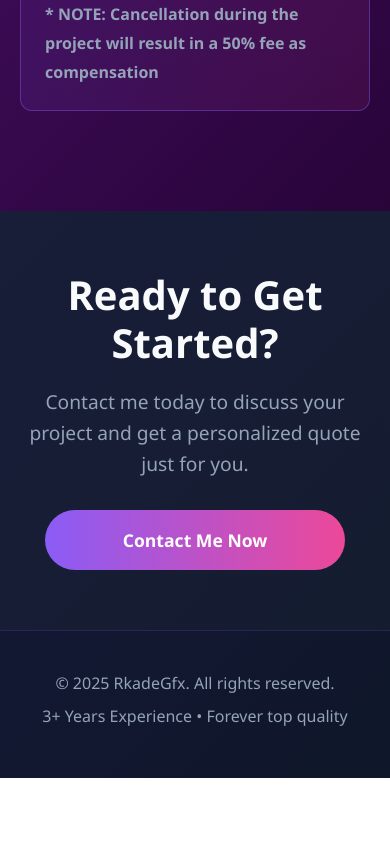
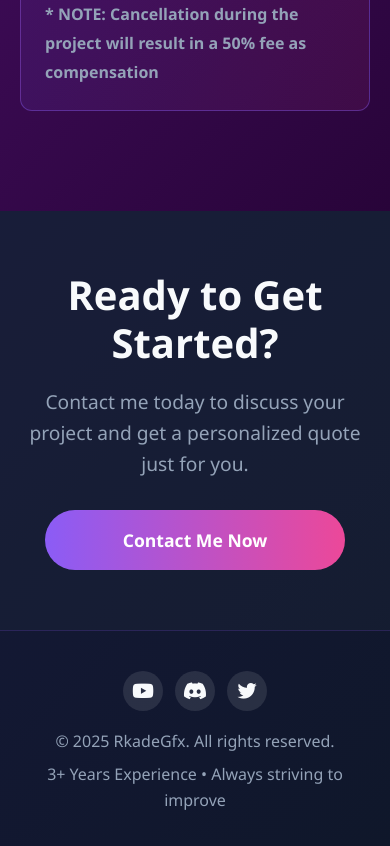
Before and after one commit to DevTony269/RkadeGfx-Portfolio, a plain HTML site: page commissions.html in a window 390 px wide. Shown: the part 3229-4075 px from the top of the page. Before the commit the page ends 4007 px from the top, so only its background shows below. Drawn offline with Linux system fonts and the light colour scheme.

Commit message:
Commissions social icon change

```diff
--- a/commissions.html
+++ b/commissions.html
@@ -7,6 +7,86 @@
     <title>Commissions | RkadeGfx</title>
     <link rel="stylesheet" href="https://cdnjs.cloudflare.com/ajax/libs/font-awesome/6.4.0/css/all.min.css">
     <link rel="stylesheet" href="css/style.css">
+    <style>
+        /* Footer Social Icons */
+        .footer-social {
+            display: flex;
+            justify-content: center;
+            gap: 20px;
+            margin-bottom: 25px;
+        }
+
+        .social-icon {
+            display: inline-flex;
+            align-items: center;
+            justify-content: center;
+            width: 48px;
+            height: 48px;
+            border-radius: 50%;
+            background: rgba(255, 255, 255, 0.1);
+            color: var(--light);
+            font-size: 1.5rem;
+            transition: all 0.3s ease;
+            text-decoration: none;
+        }
+
+        .social-icon:hover {
+            transform: translateY(-5px);
+            background: rgba(255, 255, 255, 0.2);
+        }
+
+        /* Individual icon colors on hover */
+        .social-icon:hover:nth-child(1) {
+            /* YouTube */
+            background: #FF0000;
+            color: white;
+            border-color: #FF0000;
+            box-shadow: 0 10px 20px rgba(255, 0, 0, 0.3);
+        }
+
+        .social-icon:hover:nth-child(2) {
+            /* Discord */
+            background: #5865F2;
+            color: white;
+            border-color: #5865F2;
+            box-shadow: 0 10px 20px rgba(88, 101, 242, 0.3);
+        }
+
+        .social-icon:hover:nth-child(3) {
+            /* Twitter/X */
+            background: #1DA1F2;
+            color: white;
+            border-color: #1DA1F2;
+            box-shadow: 0 10px 20px rgba(29, 161, 242, 0.3);
+        }
+
+        /* Responsive adjustments */
+        @media (max-width: 768px) {
+            .footer-social {
+                gap: 15px;
+                margin-bottom: 20px;
+            }
+
+            .social-icon {
+                width: 44px;
+                height: 44px;
+                font-size: 1.3rem;
+            }
+        }
+
+        @media (max-width: 480px) {
+            .footer-social {
+                gap: 12px;
+                margin-bottom: 18px;
+            }
+
+            .social-icon {
+                width: 40px;
+                height: 40px;
+                font-size: 1.2rem;
+            }
+        }
+    </style>
 </head>
 
 <body>
@@ -141,8 +221,22 @@
     <!-- Footer -->
     <footer class="footer">
         <div class="container">
+            <!-- Social Media Icons -->
+            <div class="footer-social">
+                <a href="https://www.youtube.com/@RkadeTechGfx" target="_blank" class="social-icon"
+                    aria-label="YouTube">
+                    <i class="fab fa-youtube"></i>
+                </a>
+                <a href="https://discord.com/users/tony7967" target="_blank" class="social-icon" aria-label="Discord">
+                    <i class="fab fa-discord"></i>
+                </a>
+                <a href="https://twitter.com/RkadeGfx" target="_blank" class="social-icon" aria-label="Twitter/X">
+                    <i class="fab fa-twitter"></i>
+                </a>
+            </div>
+
             <p>© 2025 RkadeGfx. All rights reserved.</p>
-            <p>3+ Years Experience • Forever top quality</p>
+            <p>3+ Years Experience • Always striving to improve</p>
         </div>
     </footer>
 
```
